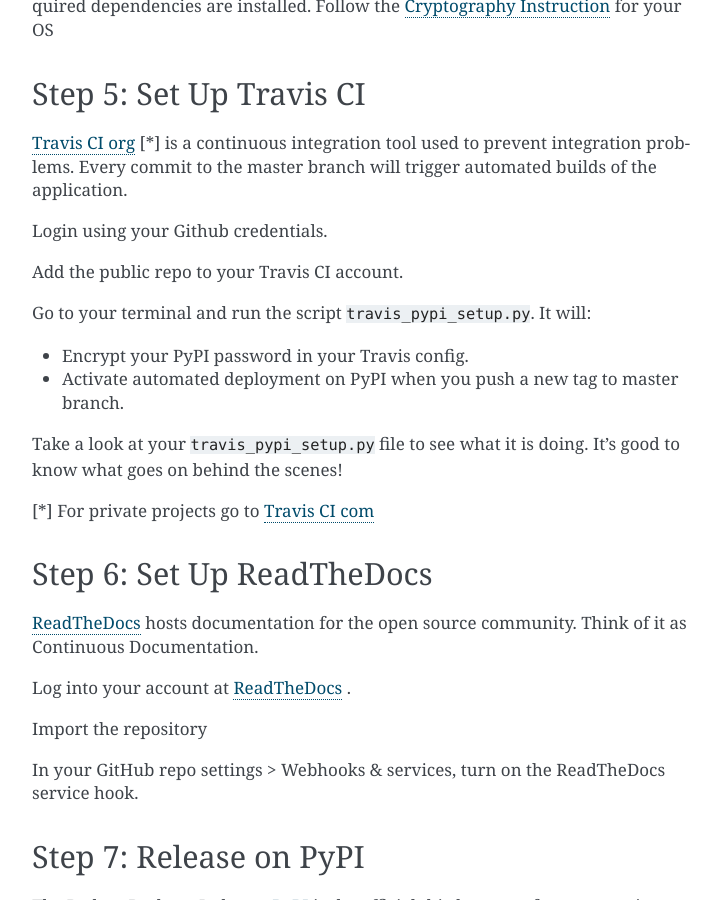
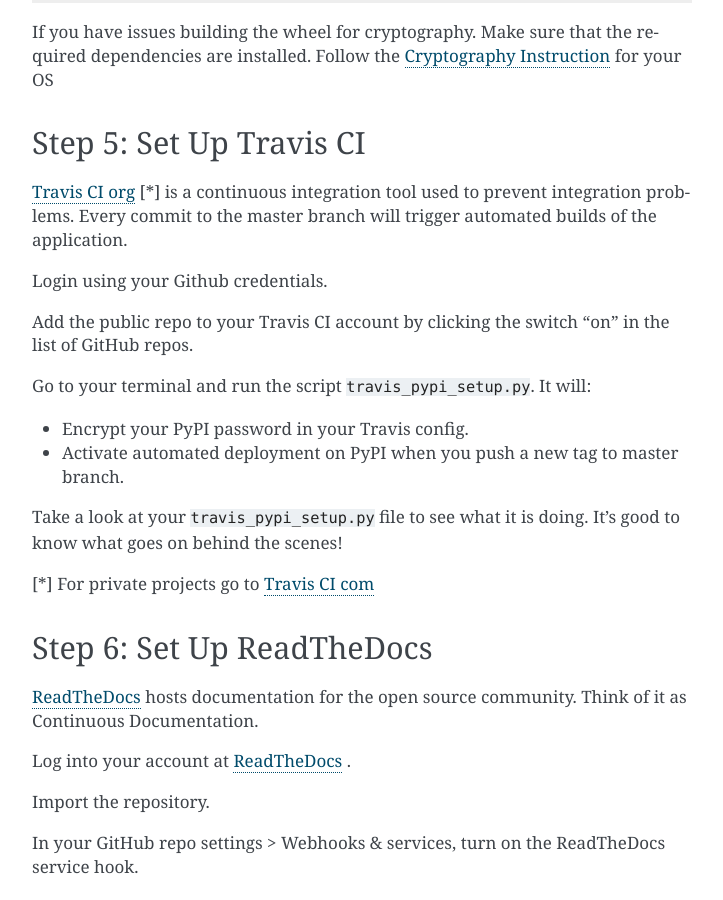
Before and after one commit to audreyfeldroy/cookiecutter-pypackage, a Sphinx documentation site: the page built from docs/tutorial.rst, in a window 1280 px wide and 900 px high, scrolled down 1845 px. Shown: the whole window, without its empty margins (388-1111 px from the left). Built offline with Sphinx 7.4.7, drawn with Linux system fonts in a browser that asks for light colours; some of the changed text lies outside the part shown.

Commit message:
A little more clarification and fix links

```diff
--- a/docs/tutorial.rst
+++ b/docs/tutorial.rst
@@ -55,7 +55,7 @@
 Step 3: Create a GitHub Repo
 ----------------------------
 
-Go to your GitHub account and create a new repo named ``mypackage``.
+Go to your GitHub account and create a new repo named ``mypackage``. The name of the repo should match the ``[project_slug]`` in order for Travis CI to find it; we'll do that in Step 5.
 
 ``If your virtualenv folder is within your project folder, be sure to add the virtualenv folder name to your .gitignore file.
 
@@ -101,7 +101,7 @@
 
 Login using your Github credentials.
 
-Add the public repo to your Travis CI account.
+Add the public repo to your Travis CI account by clicking the switch "on" in the list of GitHub repos.
 
 Go to your terminal and run the script ``travis_pypi_setup.py``. It will:
 
@@ -122,7 +122,7 @@
 
 Log into your account at `ReadTheDocs`_ .
 
-Import the repository
+Import the repository.
 
 In your GitHub repo settings > Webhooks & services, turn on the ReadTheDocs service hook.
 
```
